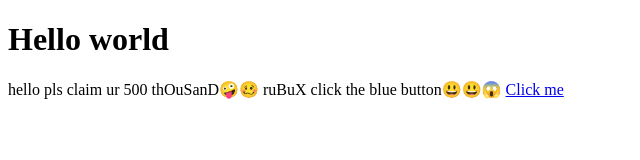
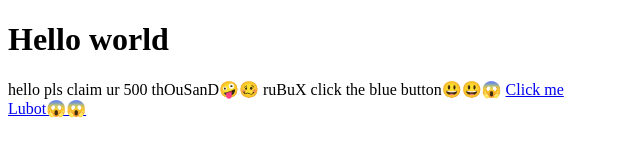
Before and after one commit to JhonClo/JhonClo.github.io, a plain HTML site: page index.html in a window 1280 px wide. Shown: the whole page, without its empty margins (0-640 px from the left). Drawn offline with Linux system fonts and the light colour scheme.

Commit message:
Add files via upload

```diff
--- a/index.html
+++ b/index.html
@@ -13,5 +13,10 @@
     <a href = "https://youtu.be/xvFZjo5PgG0">
       Click me
     </a>
+    <br>
+    <a href = "https://youtu.be/0bZ0hkiIKt0">
+      Lubot😱😱
+    </a>
   </body>
+
 </html>
```
